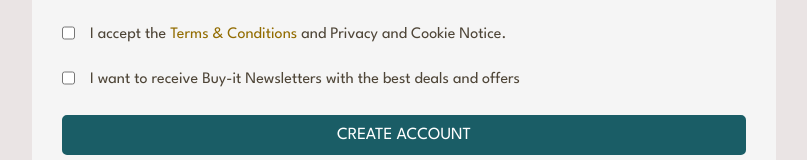
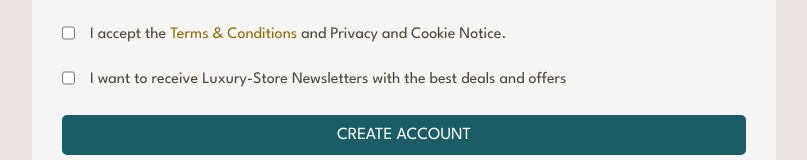
Before and after one commit to debbyuzuegbu/Luxury-Store, a Vue app: page /signup in a window 1280 px wide. Shown: the part 406-566 px from the top of the page, without its empty margins (236-1043 px from the left). Built offline with nearby package versions, Linux system fonts and the light colour scheme; what vue-awesome-paginate would draw is missing.

Commit message:
changed a name

```diff
--- a/src/views/UserRegistration/SignupBox.vue
+++ b/src/views/UserRegistration/SignupBox.vue
@@ -165,7 +165,7 @@
                 <div class="checkbox">
                     <input type="checkbox" id="checkbox2" />
                     <label for="checkbox2" class="check-text">
-                        I want to receive Buy-it Newsletters with the best deals
+                        I want to receive Luxury-Store Newsletters with the best deals
                         and offers
                     </label>
                 </div>
@@ -183,19 +183,7 @@
                         <button-preloader v-if="userCreated" />
                         <span v-else>CREATE ACCOUNT</span>
                     </action-button>
-                    <!-- <div class="or">
-                        <hr />
-                        <span>OR</span>
-                        <hr />
-                    </div> -->
-                    <!-- <router-link to="/"
-                        ><action-button
-                            class="gmail-btn"
-                            btnvalue="REGISTER WITH GMAIL"
-                            ><img
-                                src="@/assets/images/google-icon.png"
-                                class="gmail-icon" /></action-button
-                    ></router-link> -->
+
                 </div>
                 <div class="form-footer">
                     <p>Already have an account?</p>
```
